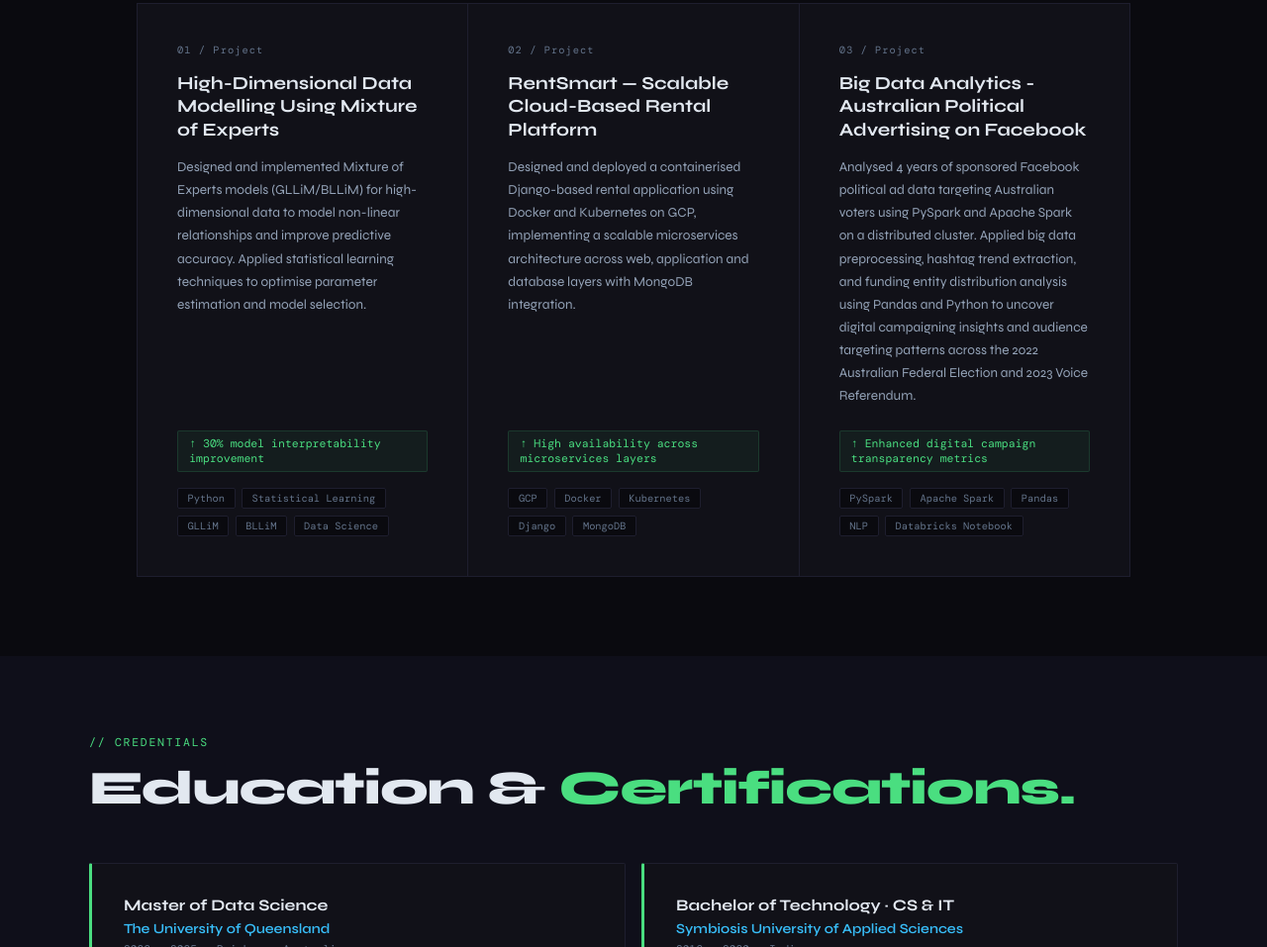
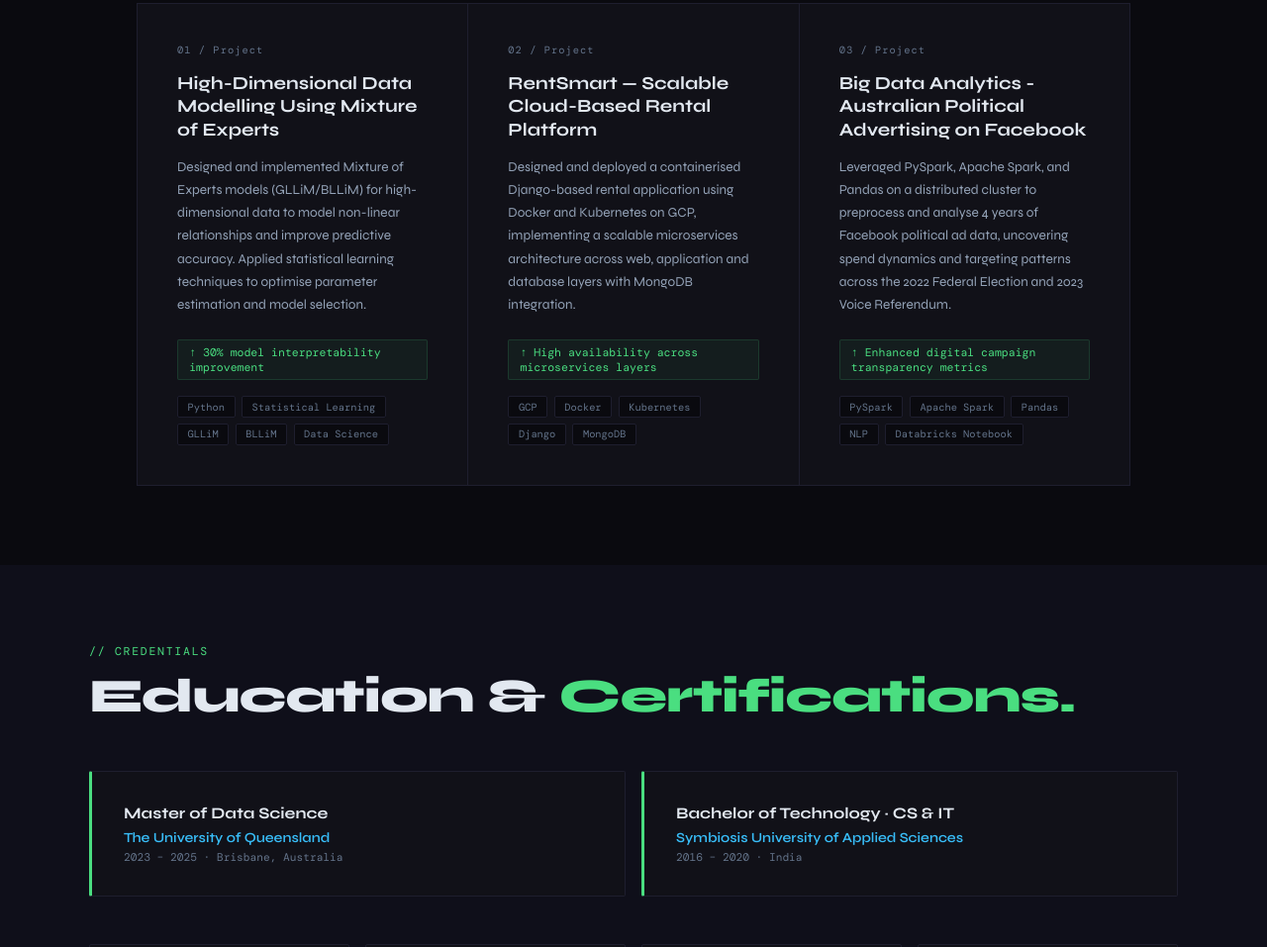
Before and after one commit to IshanPatle/ishanpatle.github.io, a plain HTML site: page index.html in a window 1280 px wide. Shown: the part 3724-4681 px from the top of the page at 99% size. Drawn offline with nearby package versions, Linux system fonts and the light colour scheme; a web font is replaced by a local one.

Commit message:
Update index.html

```diff
--- a/index.html
+++ b/index.html
@@ -1005,7 +1005,7 @@
     <div class="project-card">
       <div class="project-number">03 / Project</div>
       <div class="project-title">Big Data Analytics - Australian Political Advertising on Facebook</div>
-      <p class="project-desc">Analysed 4 years of sponsored Facebook political ad data targeting Australian voters using PySpark and Apache Spark on a distributed cluster. Applied big data preprocessing, hashtag trend extraction, and funding entity distribution analysis using Pandas and Python to uncover digital campaigning insights and audience targeting patterns across the 2022 Australian Federal Election and 2023 Voice Referendum.</p>
+      <p class="project-desc">Leveraged PySpark, Apache Spark, and Pandas on a distributed cluster to preprocess and analyse 4 years of Facebook political ad data, uncovering spend dynamics and targeting patterns across the 2022 Federal Election and 2023 Voice Referendum.</p>
       <div class="project-metric">↑ Enhanced digital campaign transparency metrics</div>
       <div class="project-stack">
         <span>PySpark</span>
```
